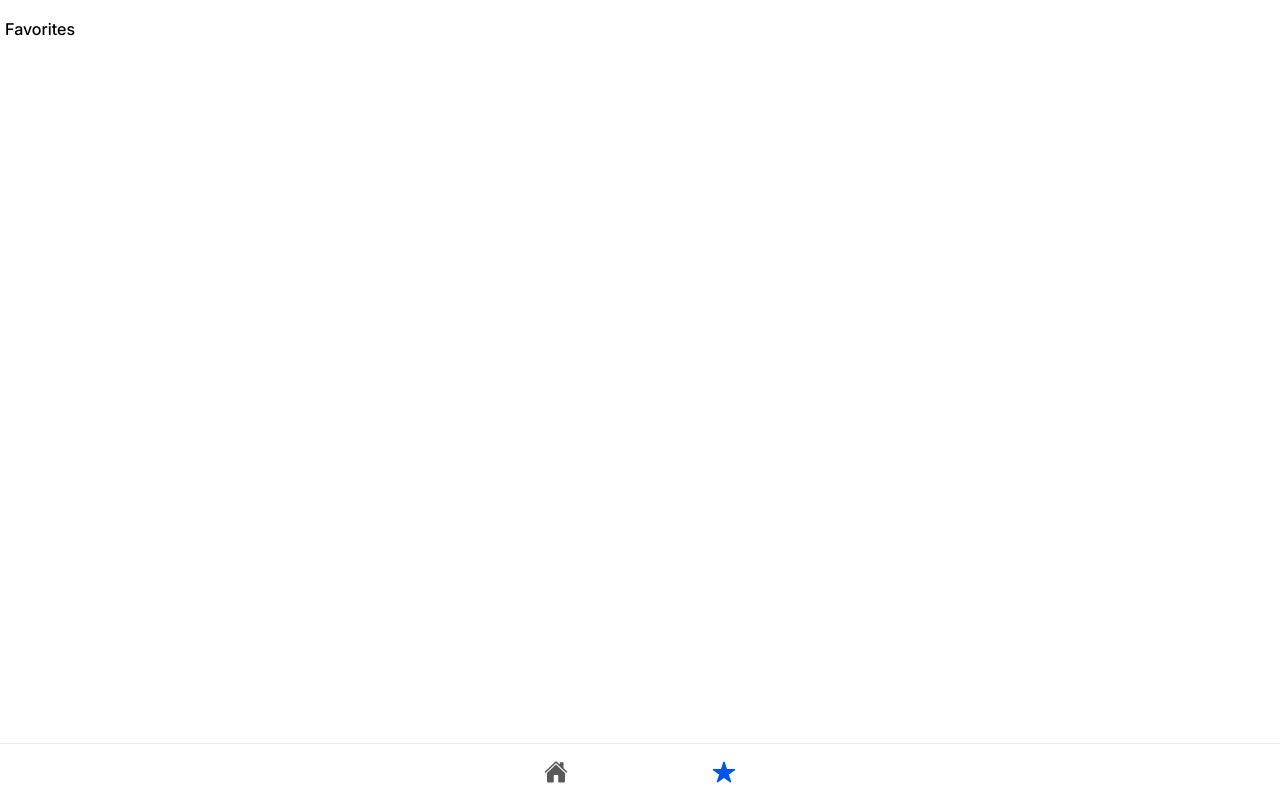
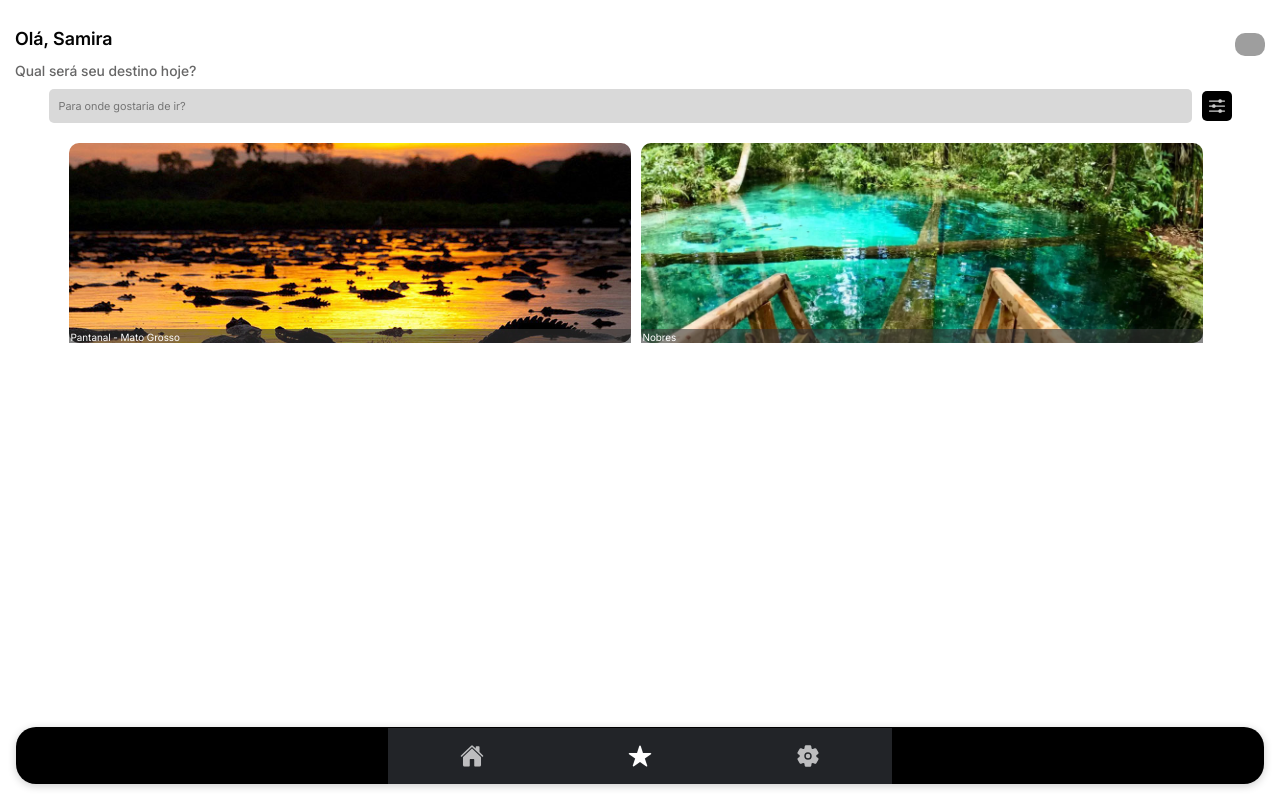
Before and after one commit to SamiraLoppes/Culturama, a React (Vite) app in the folder culturama-frontend/: page /favorites in a window 1280 px wide. Built offline with nearby package versions, Linux system fonts and the light colour scheme; grey boxes are pictures that could not be loaded.

Commit message:
barra de navegação

```diff
--- a/culturama-frontend/src/App.tsx
+++ b/culturama-frontend/src/App.tsx
@@ -1,3 +1,4 @@
+import './theme/App.css';
 import { Route } from 'react-router-dom';
 import {
     IonApp,
@@ -9,7 +10,7 @@ import {
     setupIonicReact
 } from '@ionic/react';
 import { IonReactRouter } from '@ionic/react-router';
-import { home, star } from 'ionicons/icons';
+import { home, star, settings } from 'ionicons/icons';
 import { useState } from 'react';
 
 import { Home } from './pages/Home';
@@ -19,6 +20,7 @@ import '@ionic/react/css/core.css';
 import '@ionic/react/css/normalize.css';
 import '@ionic/react/css/structure.css';
 import '@ionic/react/css/typography.css';
+
 
 setupIonicReact();
 
@@ -33,12 +35,15 @@ export const App: React.FC = () => {
                         <Route exact path="/" component={Home} />
                         <Route exact path="/favorites" component={Favorites} />
                     </IonRouterOutlet>
-                    <IonTabBar slot="bottom">
+                    <IonTabBar slot="bottom" color = "dark" className="rounded-tabbar">
                         <IonTabButton onClick={() => setCurrentPage('home')} selected={currentPage === 'home'} tab="home" href="/">
                             <IonIcon aria-hidden="true" icon={home} />
                         </IonTabButton>
                         <IonTabButton onClick={() => setCurrentPage('favorites')} selected={currentPage === 'favorites'} tab="favorites" href="/favorites">
                             <IonIcon aria-hidden="true" icon={star} />
+                        </IonTabButton>
+                        <IonTabButton onClick={() => setCurrentPage('settings')} selected={currentPage === 'settings'} tab="settings" href="/settings">
+                         <IonIcon aria-hidden="true" icon={settings} />
                         </IonTabButton>
                     </IonTabBar>
                 </IonTabs>
--- a/culturama-frontend/src/pages/Favorites/index.module.css
+++ b/culturama-frontend/src/pages/Favorites/index.module.css
@@ -0,0 +1,55 @@
+.header {
+  display: flex;
+  align-items: center;
+  justify-content: space-between;
+  max-width: 100%;
+  padding: 1rem;
+}
+
+.profile {
+  display: flex;
+  flex-direction: column;
+  gap: 0.2rem;
+}
+
+.title {
+  color: #040404;
+  font-size: 1.8rem;
+  font-weight: 600;
+}
+
+.subtitle {
+  color: #01000099;
+  font-size: 1.4rem;
+  font-weight: 500;
+}
+
+.avatar {
+  max-width: 3rem;
+  height: auto;
+  border-radius: 1rem;
+}
+
+.searchBar {
+  display: flex;
+  align-items: center;
+  justify-content: center;
+  gap: 1rem;
+}
+
+.inputSearch {
+  padding: 1rem;
+  width: 90%;
+  background-color: #D9D9D9;
+  border: none;
+  border-radius: 0.5rem;
+  outline: none;
+  font-size: 1.1rem;
+}
+
+.iconFilter {
+  color: #cccccc;
+  background-color: black;
+  padding: 0.5rem;
+  border-radius: 0.5rem;
+}
--- a/culturama-frontend/src/pages/Favorites/index.tsx
+++ b/culturama-frontend/src/pages/Favorites/index.tsx
@@ -1,11 +1,52 @@
+import styles from "./index.module.css";
+import { IonIcon } from "@ionic/react";
 import { Container } from "../../components/Container";
+import { SliderCardProps } from "../../components/SliderCard";
+import { Slider } from "../../components/Slider";
+import { options } from "ionicons/icons";
 
-import styles from './index.module.css';
+const cardsdescription: SliderCardProps[] = [
+    {
+        img: "/images/imagePantanal.jpg",
+        description: "Pantanal - Mato Grosso",
+    },
+    {
+        img: "/images/imageNobres.webp",
+        description: "Nobres",
+    }
+]
 
-export function Favorites() {
+export const Favorites: React.FC = () => {
     return (
         <Container>
-            <h1>Favorites</h1>
+            <header className={styles.header}>
+                <div className={styles.profile}>
+                    <h2 className={styles.title}>Olá, Samira</h2>
+                    <p className={styles.subtitle}>Qual será seu destino hoje?</p>
+                </div>
+
+                {/* Ícone de usuário */}
+                <img src="https://avatars.githubusercontent.com/u/137065498?v=4" className={styles.avatar} />
+            </header>
+
+            {/* Campo de busca */}
+            <div className={styles.searchBar}>
+                <input type="text" placeholder="Para onde gostaria de ir?" className={styles.inputSearch} />
+                <IonIcon aria-hidden="true" size="large" className={styles.iconFilter} icon={options} />
+            </div>
+
+            <Slider
+                cards={cardsdescription}
+                settings={{
+                    dots: false,
+                    infinite: false,
+                    speed: 500,
+                    slidesToShow: 2,
+                    slidesToScroll: 1,
+                    autoplay: true,
+                    autoplaySpeed: 3000,
+                }}
+            />
         </Container>
-    )
-}
+    );
+};
--- a/culturama-frontend/src/pages/Home/index.tsx
+++ b/culturama-frontend/src/pages/Home/index.tsx
@@ -64,7 +64,7 @@ export const Home: React.FC = () => {
             />
 
             <div>
-                <p className={styles.subtitle}>Se liga nessas viagens em alta:</p>
+                <p className={styles.subtitle}>Os pontos mais lindos de ver:</p>
             </div>
 
             <Slider
--- /dev/null
+++ b/culturama-frontend/src/theme/App.css
@@ -0,0 +1,7 @@
+ion-tab-bar.rounded-tabbar {
+    margin: 0 16px 16px 16px;
+    border-radius: 20px;
+    background: #000 !important;
+    color: #fff !important;
+    box-shadow: 0 2px 8px rgba(0,0,0,0.2);
+  }
```
Also changed, not shown: culturama-frontend/public/images/imagePantanal.jpg (added).
